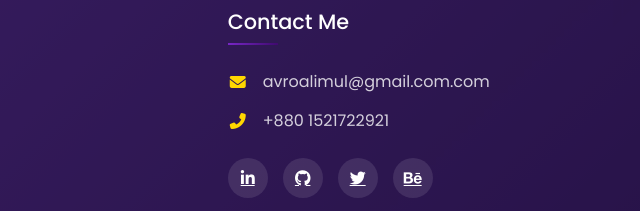
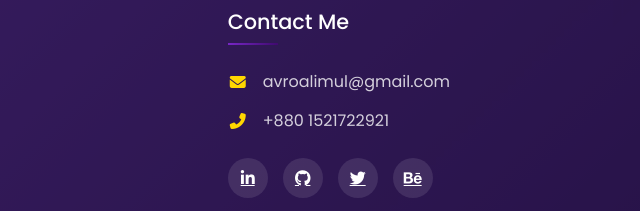
Before and after one commit to avro-alimul/alimulavro, a plain HTML site: page index.html in a window 1280 px wide. Shown: the part 8158-8369 px from the top of the page, 640-1280 px from the left. Drawn offline with nearby package versions, Linux system fonts and the light colour scheme; animation ran at ten frames a second.

Commit message:
Update index.html

```diff
--- a/index.html
+++ b/index.html
@@ -833,7 +833,7 @@
                 <ul class="footer-contact">
                     <li>
                         <i class="fas fa-envelope"></i>
-                        <a href="mailto:alimul.avro@example.com">avroalimul@gmail.com.com</a>
+                        <a href="mailto:avroalimul@gmail.com">avroalimul@gmail.com</a>
                     </li>
                     <li>
                         <i class="fas fa-phone-alt"></i>
```
